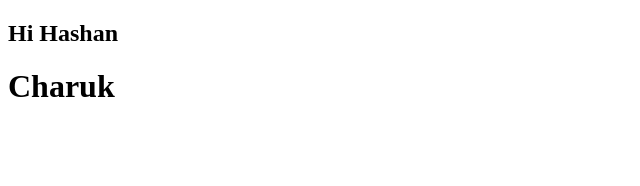
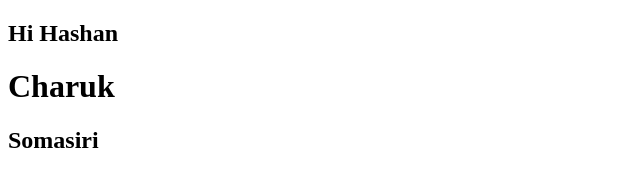
Before and after one commit to hashcode103/git-sample-1, a plain HTML site: page index.html in a window 1280 px wide. Shown: the whole page, without its empty margins (0-640 px from the left). Drawn offline with Linux system fonts and the light colour scheme.

Commit message:
third commit

```diff
--- a/index.html
+++ b/index.html
@@ -14,7 +14,7 @@
     <!-- Hashan -->
 <h2>Hi Hashan</h2>
 <h1>Charuk</h1>
-
+<h2>Somasiri</h2>
 
 
 
```
